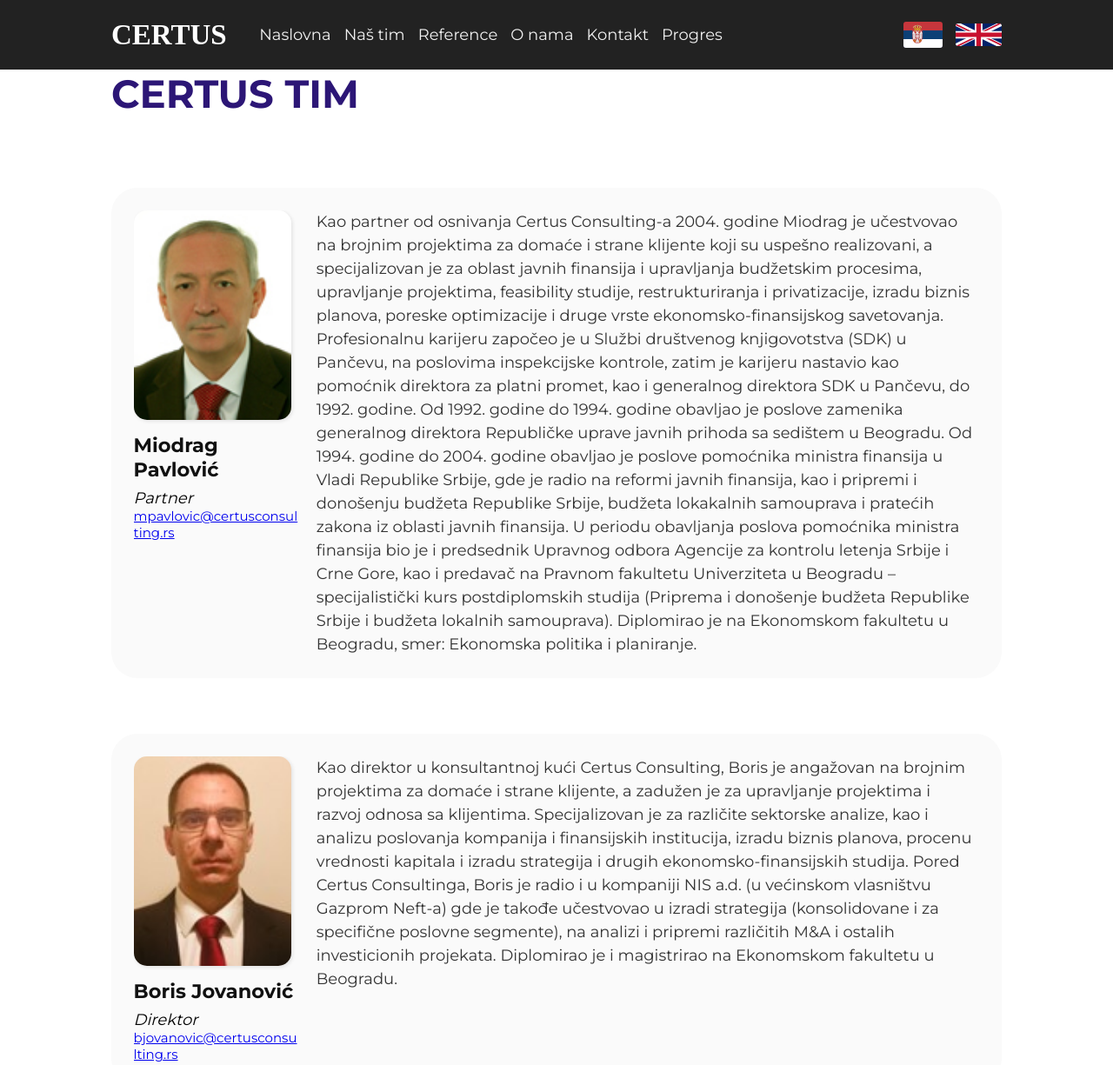
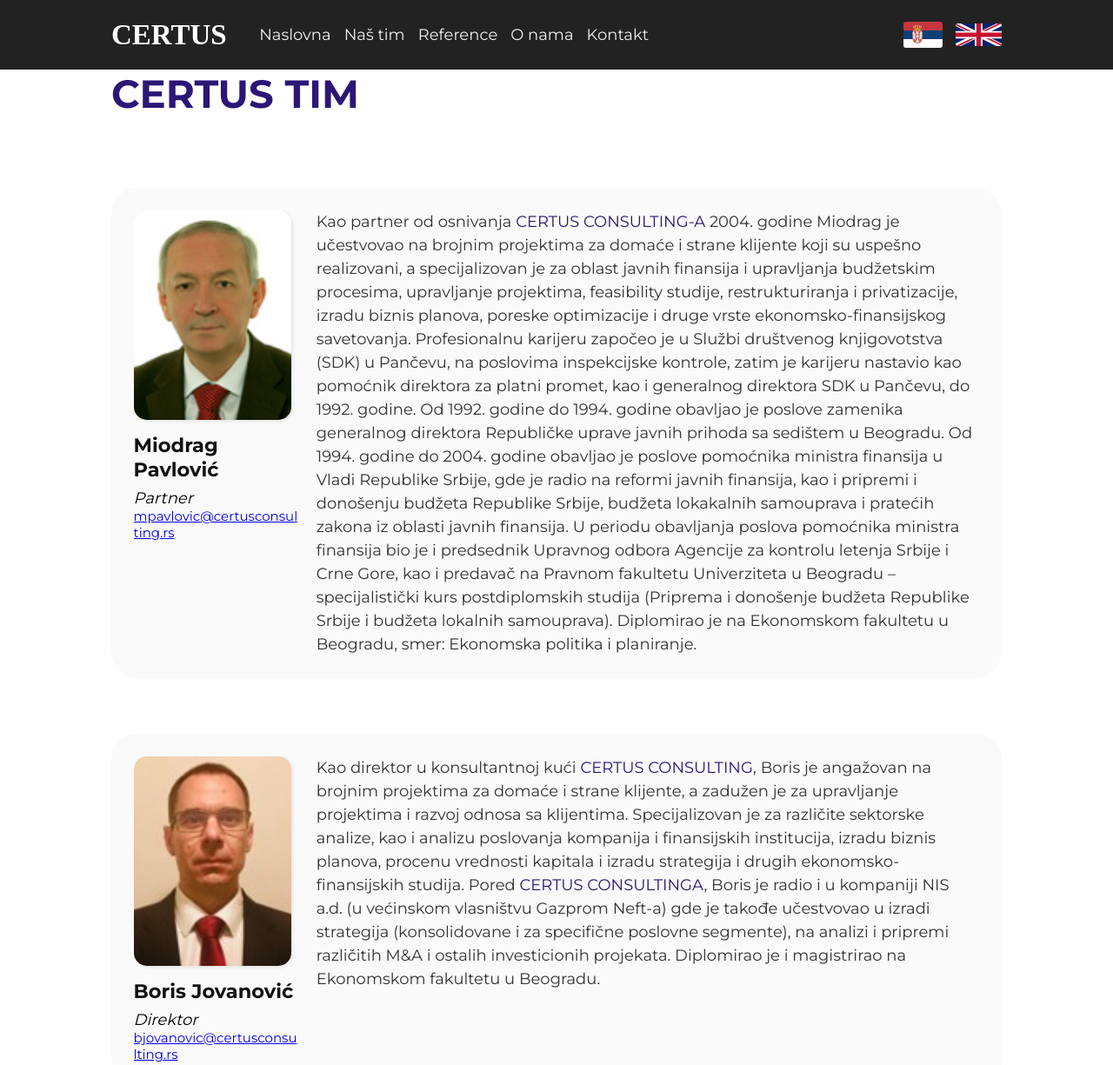
Before and after one commit to Aleksandarc/certusConsulting, a plain HTML site: page tim.html in a window 1280 px wide. Shown: the top 1225 px of the page at 87% size. Drawn offline with Linux system fonts and the light colour scheme.

Commit message:
Closer fixed, MARGIN & strong text

```diff
--- a/style.css
+++ b/style.css
@@ -214,7 +214,6 @@ body {
   display: grid;
   grid-template-columns: 1fr 1fr;
   padding: 0% 15% 2% 15%;
-  margin-bottom: 5%;
 }
 
 .usluge h2 {
@@ -1109,8 +1108,9 @@ table {
     box-shadow: none;
   }
 
-  .oNamaDownload button {
-    padding: 0.5rem 2rem;
+  .preuzmiPdf {
+    padding: 2rem;
+    font-size: 1.5rem;
   }
 
   /* Podesava kontakt */
--- a/tim.html
+++ b/tim.html
@@ -20,7 +20,6 @@
           <li><a href="./reference.html">Reference</a></li>
           <li><a href="./onama.html">O nama</a></li>
           <li><a href="./kontakt.html">Kontakt</a></li>
-          <li><a href="./progres.html">Progres</a></li>
         </ul>
         <div class="nav_listCountry">
           <a href="#"><img src="./media/rs.svg" alt="Serbian" /></a>
@@ -47,29 +46,30 @@
       </div>
       <div class="timRight">
         <p class="timInfo">
-          Kao partner od osnivanja Certus Consulting-a 2004. godine Miodrag je
-          učestvovao na brojnim projektima za domaće i strane klijente koji su
-          uspešno realizovani, a specijalizovan je za oblast javnih finansija i
-          upravljanja budžetskim procesima, upravljanje projektima, feasibility
-          studije, restrukturiranja i privatizacije, izradu biznis planova,
-          poreske optimizacije i druge vrste ekonomsko-finansijskog savetovanja.
-          Profesionalnu karijeru započeo je u Službi društvenog knjigovotstva
-          (SDK) u Pančevu, na poslovima inspekcijske kontrole, zatim je karijeru
-          nastavio kao pomoćnik direktora za platni promet, kao i generalnog
-          direktora SDK u Pančevu, do 1992. godine. Od 1992. godine do 1994.
-          godine obavljao je poslove zamenika generalnog direktora Republičke
-          uprave javnih prihoda sa sedištem u Beogradu. Od 1994. godine do 2004.
-          godine obavljao je poslove pomoćnika ministra finansija u Vladi
-          Republike Srbije, gde je radio na reformi javnih finansija, kao i
-          pripremi i donošenju budžeta Republike Srbije, budžeta lokakalnih
-          samouprava i pratećih zakona iz oblasti javnih finansija. U periodu
-          obavljanja poslova pomoćnika ministra finansija bio je i predsednik
-          Upravnog odbora Agencije za kontrolu letenja Srbije i Crne Gore, kao i
-          predavač na Pravnom fakultetu Univerziteta u Beogradu –
-          specijalistički kurs postdiplomskih studija (Priprema i donošenje
-          budžeta Republike Srbije i budžeta lokalnih samouprava). Diplomirao je
-          na Ekonomskom fakultetu u Beogradu, smer: Ekonomska politika i
-          planiranje.
+          Kao partner od osnivanja
+          <strong class="certusCon">Certus Consulting-a</strong> 2004. godine
+          Miodrag je učestvovao na brojnim projektima za domaće i strane
+          klijente koji su uspešno realizovani, a specijalizovan je za oblast
+          javnih finansija i upravljanja budžetskim procesima, upravljanje
+          projektima, feasibility studije, restrukturiranja i privatizacije,
+          izradu biznis planova, poreske optimizacije i druge vrste
+          ekonomsko-finansijskog savetovanja. Profesionalnu karijeru započeo je
+          u Službi društvenog knjigovotstva (SDK) u Pančevu, na poslovima
+          inspekcijske kontrole, zatim je karijeru nastavio kao pomoćnik
+          direktora za platni promet, kao i generalnog direktora SDK u Pančevu,
+          do 1992. godine. Od 1992. godine do 1994. godine obavljao je poslove
+          zamenika generalnog direktora Republičke uprave javnih prihoda sa
+          sedištem u Beogradu. Od 1994. godine do 2004. godine obavljao je
+          poslove pomoćnika ministra finansija u Vladi Republike Srbije, gde je
+          radio na reformi javnih finansija, kao i pripremi i donošenju budžeta
+          Republike Srbije, budžeta lokakalnih samouprava i pratećih zakona iz
+          oblasti javnih finansija. U periodu obavljanja poslova pomoćnika
+          ministra finansija bio je i predsednik Upravnog odbora Agencije za
+          kontrolu letenja Srbije i Crne Gore, kao i predavač na Pravnom
+          fakultetu Univerziteta u Beogradu – specijalistički kurs
+          postdiplomskih studija (Priprema i donošenje budžeta Republike Srbije
+          i budžeta lokalnih samouprava). Diplomirao je na Ekonomskom fakultetu
+          u Beogradu, smer: Ekonomska politika i planiranje.
         </p>
       </div>
     </div>
@@ -86,18 +86,20 @@
       </div>
       <div class="timRight">
         <p class="timInfo">
-          Kao direktor u konsultantnoj kući Certus Consulting, Boris je
+          Kao direktor u konsultantnoj kući
+          <strong class="certusCon">Certus Consulting</strong>, Boris je
           angažovan na brojnim projektima za domaće i strane klijente, a zadužen
           je za upravljanje projektima i razvoj odnosa sa klijentima.
           Specijalizovan je za različite sektorske analize, kao i analizu
           poslovanja kompanija i finansijskih institucija, izradu biznis
           planova, procenu vrednosti kapitala i izradu strategija i drugih
-          ekonomsko-finansijskih studija. Pored Certus Consultinga, Boris je
-          radio i u kompaniji NIS a.d. (u većinskom vlasništvu Gazprom Neft-a)
-          gde je takođe učestvovao u izradi strategija (konsolidovane i za
-          specifične poslovne segmente), na analizi i pripremi različitih M&A i
-          ostalih investicionih projekata. Diplomirao je i magistrirao na
-          Ekonomskom fakultetu u Beogradu.
+          ekonomsko-finansijskih studija. Pored
+          <strong class="certusCon">Certus Consultinga</strong>, Boris je radio
+          i u kompaniji NIS a.d. (u većinskom vlasništvu Gazprom Neft-a) gde je
+          takođe učestvovao u izradi strategija (konsolidovane i za specifične
+          poslovne segmente), na analizi i pripremi različitih M&A i ostalih
+          investicionih projekata. Diplomirao je i magistrirao na Ekonomskom
+          fakultetu u Beogradu.
         </p>
       </div>
     </div>
@@ -117,14 +119,15 @@
         </div>
       </div>
       <div class="timRight">
-        <p class="timInfo">
-          Kao Viši Savetnik u konsultantnoj kući Certus Consulting, Aleksandar
-          je angažovan na brojnim projektima za domaće i strane klijente, a
-          zadužen je za upravljanje projektima i razvoj odnosa sa klijentima.
+        <Certus class="timInfo">
+          Kao Viši Savetnik u konsultantnoj kući
+          <strong class="certusCon">Certus Consulting</strong>, Aleksandar je
+          angažovan na brojnim projektima za domaće i strane klijente, a zadužen
+          je za upravljanje projektima i razvoj odnosa sa klijentima.
           Specijalizovan je za makroekonomske i sektorske analize, kao i analizu
           poslovanja kompanija i finansijskih institucija, izradu biznis
           planova, procenu vrednosti kapitala i izradu strategija i drugih
-          ekonomsko-finansijskih studija. Pre Certus Consulting-a, Aleksandar je
+          ekonomsko-finansijskih studija. Pre <strong class="certusCon">Certus Consulting-a</strong>, Aleksandar je
           radio u kabinetu potpredsednika Vlade Republike Srbije gde je bavio
           makroekonomskim analizama, privrednim razvojem, pripremom strateških
           dokumenata, sprovođenjem usvojenih strategija i saradnjom sa
@@ -187,7 +190,7 @@
       </div>
       <div class="timRight">
         <p class="timInfo">
-          Marko je zaposlen na poziciji IT Asistenta u Certus Consulting-u i
+          Marko je zaposlen na poziciji IT Asistenta u <strong class="certusCon">Certus Consulting-u</strong> i
           zadužen je za održavanje i administriranje mreže kao i za odabir IT
           opreme, njeno instaliranje, upravljanje i održavanje. Odgovoran je za
           administraciju sistema uključujući i konfiguracije servera za poštu,
```
Also changed, not shown: index.html (+0 -1 lines), kontakt.html (+0 -1 lines), onama.html (+12 -13 lines), reference.html (+0 -1 lines).
